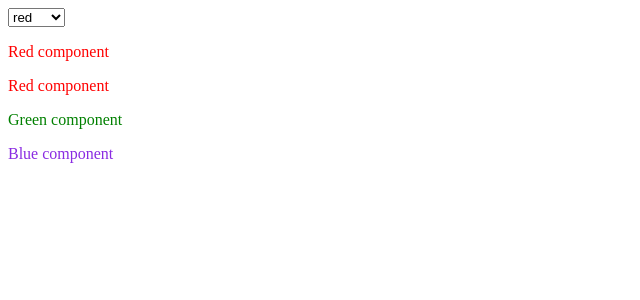
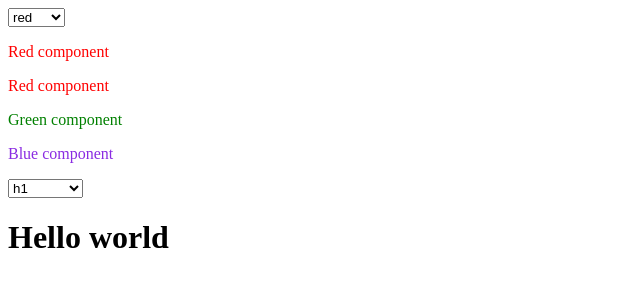
Before and after one commit to sonukuldeep/Learning-svelte, a SvelteKit app: page / in a window 1280 px wide. Shown: the top 300 px of the page, without its empty margins (0-640 px from the left). Built offline with nearby package versions, Linux system fonts and the light colour scheme.

Commit message:
specialElements

```diff
--- a/src/routes/+page.svelte
+++ b/src/routes/+page.svelte
@@ -9,6 +9,9 @@
 		{ color: 'blue', component: Blue }
 	];
 	let selected = options[0];
+
+	const optionsElements = ['h1', 'h2', 'h3', 'p', 'marquee'];
+	let selectedElement = optionsElements[0];
 </script>
 
 <select bind:value={selected}>
@@ -22,3 +25,11 @@
 {#each options as item}
 	<svelte:component this={item.component} />
 {/each}
+
+<select bind:value={selectedElement}>
+	{#each optionsElements as option}
+		<option value={option}>{option}</option>
+	{/each}
+</select>
+
+<svelte:element this={selectedElement}>Hello world</svelte:element>
```
